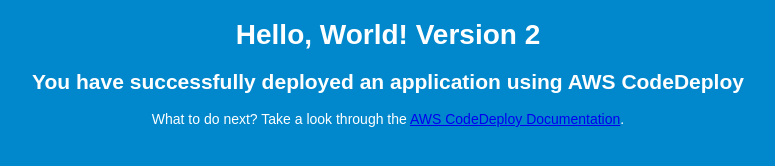
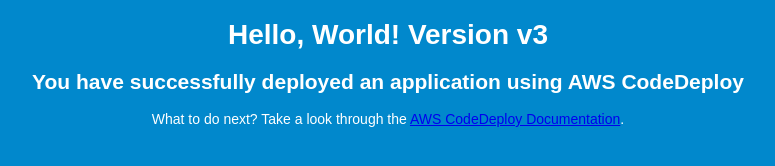
Before and after one commit to minhtaihg2/helloworld-aspnet-sample, a plain HTML site: page index.html in a window 1280 px wide. Shown: the whole page, without its empty margins (252-1027 px from the left). Drawn offline with Linux system fonts and the light colour scheme.

Commit message:
Update index.html

```diff
--- a/index.html
+++ b/index.html
@@ -12,7 +12,7 @@
   </style>
 </head>
 <body>
-  <div align="center"><h1>Hello, World! Version 2</h1></div>
+  <div align="center"><h1>Hello, World! Version v3</h1></div>
   <div align="center"><h2>You have successfully deployed an application using AWS CodeDeploy</h2></div>
   <div align="center">
     <p>What to do next? Take a look through the <a href="https://aws.amazon.com/codedeploy">AWS CodeDeploy Documentation</a>.</p>
```
